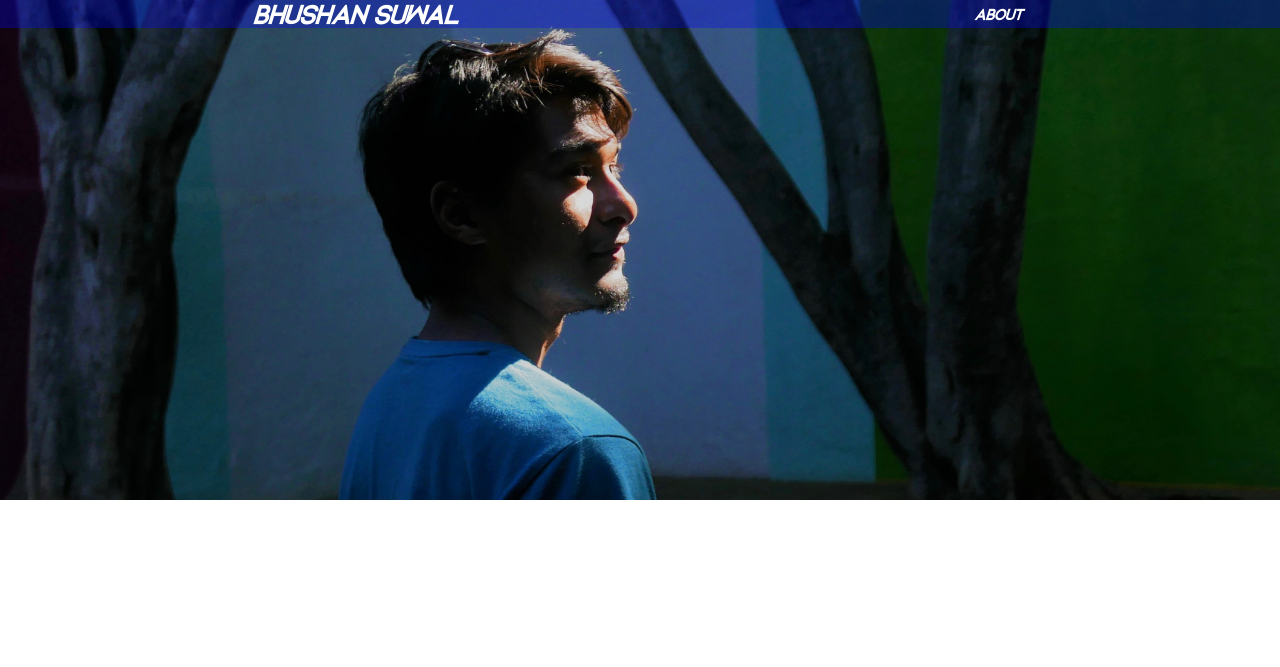
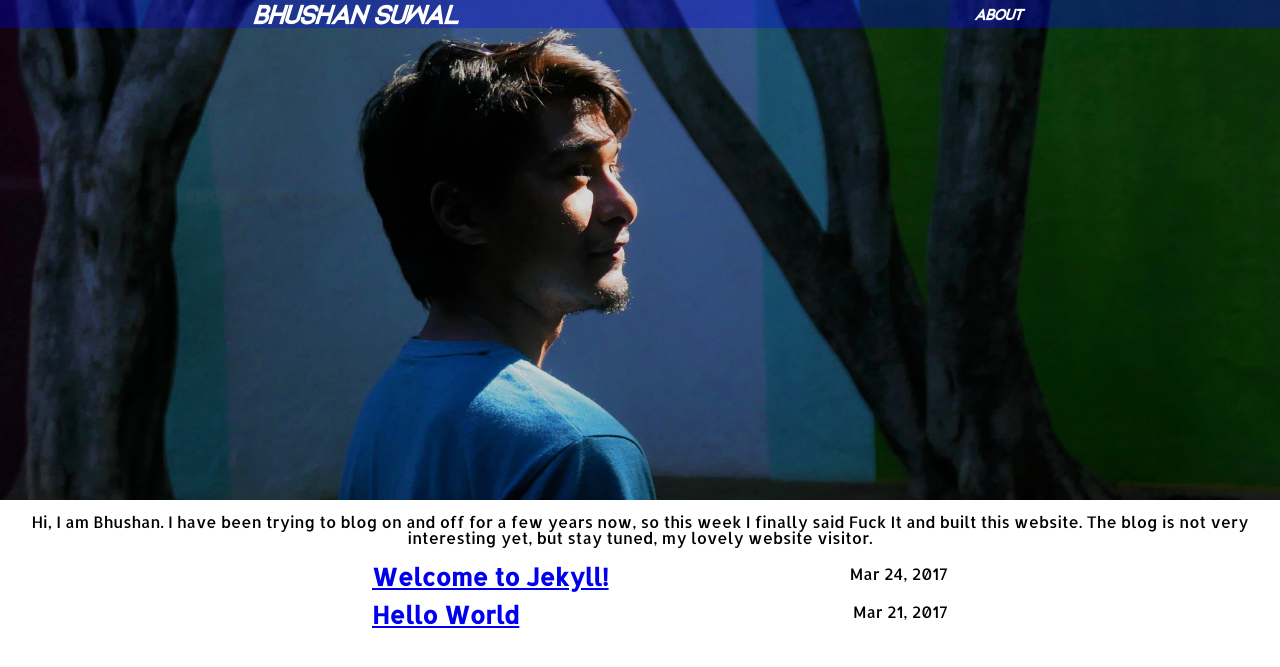
Before and after one commit to bsuwal/site, a Jekyll site: the page built from index.html, in a window 1280 px wide. Shown: the top 667 px of the page. Built offline with Jekyll 4.4.1, drawn with Linux system fonts in a browser that asks for light colours.

Commit message:
home page blog list fix

```diff
--- a/assets/home.css
+++ b/assets/home.css
@@ -7,7 +7,7 @@ body {
 	margin: 0;
 	padding: 0;
 	height: auto;
-	position: absolute;
+	position: relative;
 	width: 100%;
 	left: 0;
 }
@@ -18,15 +18,15 @@ body {
 	background-size: cover;
 	margin: 0;
 	padding:0;
-	position: absolute;
-	z-index: -1;
+	position: relative;
+	z-index: 0;
 	height:500px;
 	width:100%;
 }
 
 .top-bar {
 	background-color: rgba(0,0,255,0.3);
-	position: absolute;
+	position: fixed;
 	width: 100%;
 }
 
@@ -35,7 +35,7 @@ body {
 	margin: 0 auto;
     max-width: 48rem;
 	font-family: dedecus;
-	z-index: 1;
+	z-index: 0;
 }
 
 
@@ -53,6 +53,32 @@ body {
     margin: 0;
 }
 
+.posts-header {
+	text-align: center;
+	font-family: allerta;
+}
+
+.post-container {
+	font-family: allerta;
+	max-width: 36rem;
+	margin: auto;
+}
+
+.post-link {
+	display: inline;
+	position: relative;
+	float : left;
+}
+
+.post-date {
+	display: inline;
+	position: relative;
+	float : right;
+}
+
+li{
+	list-style: none;
+}
 
 @font-face {
 	font-family: primetime;
@@ -68,3 +94,8 @@ body {
 	font-family: dedecus;
 	src: url("dedecus.ttf");
 }
+
+@font-face {
+	font-family: allerta;
+	src: url("allerta_medium.ttf");
+}
--- a/index.html
+++ b/index.html
@@ -6,12 +11,9 @@
 	<meta name="viewport" content="width=device-width" />
 </head>
 
-
-
 <body>
 	<div class = "top-container">
 		<div class ="my-good-photo">
-            <!--<img src = "assets/my-photo.jpg" alt = "My photo"> -->
         	<div class = "top-bar">
         		<div class = container>
         		<div class = "left-container"><h1> Bhushan Suwal </h1> </div>
@@ -20,5 +22,18 @@
 			</div>
         </div>
 	</div>
-
+	<div class = "posts-header"> <p> Hi, I am Bhushan. I have been trying to blog on and off for a few years now, so this week I finally said Fuck It and built this website. The blog is not very interesting yet, but stay tuned, my lovely website visitor.</p></div>
+	 <ul class="post-list">
+    {% for post in site.posts %}
+      <li>
+        <div class = "post-container">
+        <h2>
+          <a class="post-link" href="{{ post.url | relative_url }}">{{ post.title | escape }}</a>
+        </h2>
+        <span class="post-date">{{ post.date | date: "%b %-d, %Y" }}</span>
+        </div>
+        <br>
+      </li>
+    {% endfor %}
+  </ul>
 </body>
```
Also changed, not shown: other parts of index.html (+5 -0 lines), assets/allerta_medium.ttf (added).
